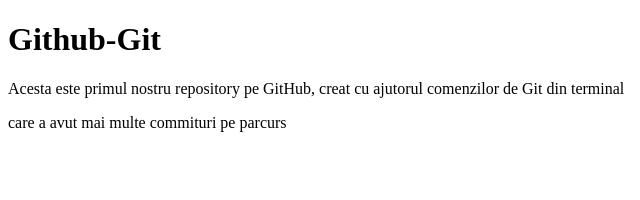
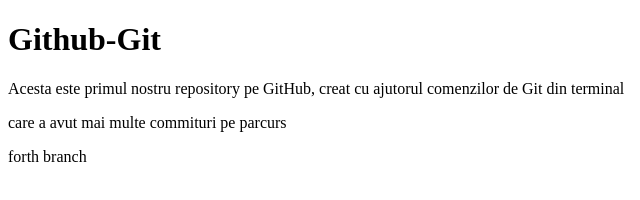
Before and after one commit to iuliamanolescu/demo-git-github, a plain HTML site: page index.html in a window 1280 px wide. Shown: the full height of the page, 0-640 px from the left. Drawn offline with Linux system fonts and the light colour scheme.

Commit message:
update branch

```diff
--- a/index.html
+++ b/index.html
@@ -9,5 +9,6 @@
     <h1>Github-Git</h1>
     <p>Acesta este primul nostru repository pe GitHub, creat cu ajutorul comenzilor de Git din terminal</p>
     <p>care a avut mai multe commituri pe parcurs</p>
+    <p> forth branch</p>
 </body>
 </html>
```
